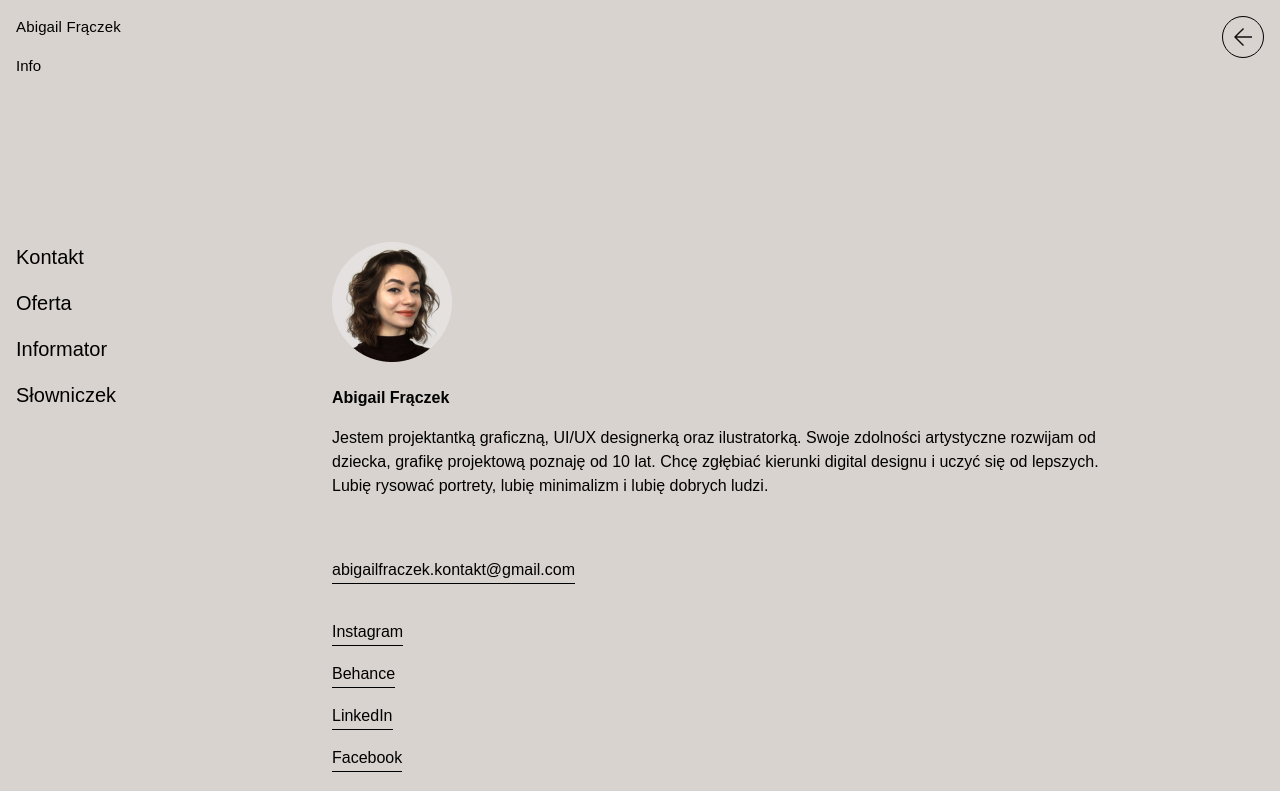
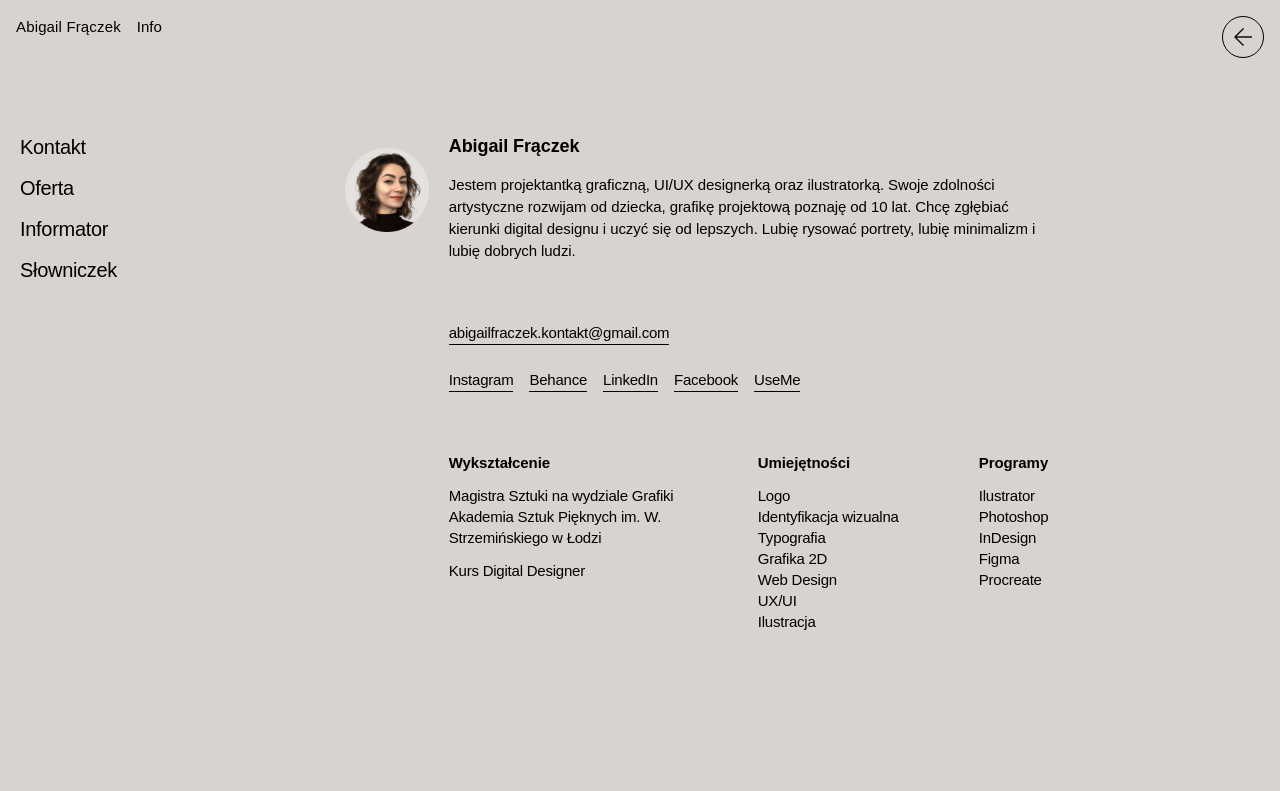
Before and after one commit to Mrbabet/Abigail-fraczek-portfolio, a React (Vite) app: page /info in a window 1280 px wide. Shown: the top 791 px of the page. Built offline with nearby package versions, Linux system fonts and the light colour scheme.

Commit message:
Added raw text to Info Kontakt section

```diff
--- a/src/components/Breadcrumb/breadcrumbStyles.scss
+++ b/src/components/Breadcrumb/breadcrumbStyles.scss
@@ -2,7 +2,11 @@
   display: flex;
   flex-direction: column;
   justify-content: flex-start;
-  gap: 1rem;
+
+  @media screen and (min-width: 820px) {
+    flex-direction: row;
+    gap: 1rem;
+  }
 }
 .breadcrumbs {
   display: flex;
--- a/src/components/Footer/FooterStyles.scss
+++ b/src/components/Footer/FooterStyles.scss
@@ -4,6 +4,7 @@
   align-items: center;
   padding-inline: 20px;
   padding-bottom: 20px;
+  margin-top: auto;
 
   a {
     text-decoration: none;
--- a/src/components/InfoComponents/Contact/Contact.jsx
+++ b/src/components/InfoComponents/Contact/Contact.jsx
@@ -2,19 +2,24 @@ import Avatar from "../../../assets/images/Photo.png";
 
 const Contact = () => {
   return (
-    <div className="info-components">
+    <>
+      <div className="designer__avatar-desktop">
+        <img src={Avatar} alt="" />
+      </div>
       <div className="designer">
         <div className="designer__avatar">
           <img src={Avatar} alt="" />
         </div>
+        <div className="designer-text">
           <div className=" designer__name bold">Abigail Frączek</div>
           <p className="designer__description">
             Jestem projektantką graficzną, UI/UX designerką oraz ilustratorką.
             Swoje zdolności artystyczne rozwijam od dziecka, grafikę projektową
-          poznaję od 10 lat. Chcę zgłębiać kierunki digital designu i uczyć się
-          od lepszych. Lubię rysować portrety, lubię minimalizm i lubię dobrych
-          ludzi.
+            poznaję od 10 lat. Chcę zgłębiać kierunki digital designu i uczyć
+            się od lepszych. Lubię rysować portrety, lubię minimalizm i lubię
+            dobrych ludzi.
           </p>
+        </div>
       </div>
       <div className="links">
         <ul>
@@ -28,6 +33,7 @@ const Contact = () => {
           <li>UseMe</li>
         </ul>
       </div>
+      <div className="flex-row">
         <div className="education">
           <div className="education__header bold">Wykształcenie</div>
           <p className="education__description">
@@ -61,6 +67,7 @@ const Contact = () => {
           </ul>
         </div>
       </div>
+    </>
   );
 };
 
--- a/src/components/InfoComponents/Contact/contactStyles.scss
+++ b/src/components/InfoComponents/Contact/contactStyles.scss
@@ -1,41 +1,98 @@
-.designer,
-.link,
-.education,
-.skills,
-.programs {
-  grid-column: 1 / span 4;
-  @media screen and (min-width: 820px) {
-  }
-}
 .bold {
   font-weight: bold;
+  font-size: 15px;
+  line-height: 21px;
+  letter-spacing: -0.005em;
 }
+
 .designer {
+  grid-column: 1/5;
   margin-bottom: 60px;
+  margin-top: 120px;
+
+  @media screen and (min-width: 820px) {
+    grid-column: 3/8;
+    margin-top: 165px;
+  }
+  @media screen and (min-width: 1280px) {
+    display: flex;
+    grid-column: 5/11;
+    margin-top: 77px;
+  }
   .designer__avatar {
     margin-bottom: 24px;
+    @media screen and (min-width: 1280px) {
+      display: none;
+      img {
+        width: 84px;
+        height: 84px;
+      }
+    }
   }
   .designer__name {
     margin-bottom: 16px;
+    font-size: 18px;
+    line-height: 23px;
+    letter-spacing: -0.005em;
+  }
+  .designer__description {
+    font-size: 15px;
+    line-height: 22px;
+    letter-spacing: -0.005em;
+  }
+}
+.designer__avatar-desktop {
+  display: none;
+  @media screen and (min-width: 1280px) {
+    grid-column: 4/5;
+    display: flex;
+    justify-content: flex-end;
+    align-items: center;
+
+    img {
+      width: 84px;
+      height: 84px;
+    }
   }
 }
 .links {
+  grid-column: 1/4;
   margin-bottom: 60px;
   display: flex;
   flex-direction: column;
   gap: 36px;
+
+  @media screen and (min-width: 820px) {
+    gap: 24px;
+    grid-column: 3/8;
+  }
+
+  @media screen and (min-width: 1280px) {
+    grid-column: 5/11;
+    display: flex;
+  }
+
   ul {
     list-style: none;
     li {
       padding-bottom: 1px;
       border-bottom: 1px solid black;
       width: fit-content;
+      font-size: 15px;
+      line-height: 21px;
+      letter-spacing: -0.005em;
+      @media screen and (min-width: 820px) {
+        letter-spacing: -0.015em;
+      }
     }
   }
   .social-media {
     display: flex;
     flex-direction: column;
     gap: 16px;
+    @media screen and (min-width: 820px) {
+      flex-direction: row;
+    }
   }
 }
 .education,
@@ -49,3 +106,50 @@
     list-style: none;
   }
 }
+.education__description {
+  width: 229px;
+  font-size: 15px;
+  line-height: 21px;
+  letter-spacing: -0.005em;
+  @media screen and (min-width: 820px) {
+    letter-spacing: -0.015em;
+  }
+}
+.skills {
+  ul {
+    li {
+      font-size: 15px;
+      line-height: 21px;
+      letter-spacing: -0.005em;
+      @media screen and (min-width: 820px) {
+        letter-spacing: -0.015em;
+      }
+    }
+  }
+}
+.programs {
+  ul {
+    li {
+      font-size: 15px;
+      line-height: 21px;
+      letter-spacing: -0.005em;
+      @media screen and (min-width: 820px) {
+        letter-spacing: -0.015em;
+      }
+    }
+  }
+}
+
+.flex-row {
+  grid-column: 1/4;
+  @media screen and (min-width: 820px) {
+    gap: 24px;
+    grid-column: 3/8;
+  }
+
+  @media screen and (min-width: 1280px) {
+    display: flex;
+    gap: 80px;
+    grid-column: 5/11;
+  }
+}
--- a/src/pages/info/infoStyles.scss
+++ b/src/pages/info/infoStyles.scss
@@ -2,46 +2,46 @@
   min-height: 100vh;
   display: flex;
   flex-direction: column;
-  justify-content: space-between;
 }
-.sub-nav-container {
-  grid-column: 1 / span 4;
-  @media screen and (min-width: 820px) {
-    grid-column: 1 / 2;
-  }
-}
+
 .grid-container {
   margin-inline: 16px;
   display: grid;
   grid-template-columns: repeat(4, 1fr);
   column-gap: 16px;
+  margin-bottom: 120px;
   @media screen and (min-width: 820px) {
     grid-template-columns: repeat(8, 1fr);
     column-gap: 16px;
   }
-}
-.info-components {
-  grid-column: 1 / span 4;
-  margin-top: 120px;
-  @media screen and (min-width: 820px) {
-    grid-column: 3/8;
-    margin-top: 165px;
+  @media screen and (min-width: 1280px) {
+    grid-template-columns: repeat(12, 1fr);
+    margin-inline: 20px;
+    column-gap: 20px;
   }
 }
 .sub-nav-container {
   display: flex;
   justify-content: flex-start;
   margin-top: 97px;
+  grid-column: 1 / span 4;
 
   @media screen and (min-width: 820px) {
+    grid-column: 1 / 2;
     margin-top: 165px;
   }
+  @media screen and (min-width: 1280px) {
+    grid-column: 1 / 2;
+    margin-top: 77px;
+  }
 }
+
 .sub-nav {
   display: flex;
   flex-direction: column;
   gap: 24px;
   justify-content: flex-start;
+
   @media screen and (min-width: 820px) {
     gap: 16px;
   }
@@ -55,6 +55,12 @@
     text-align: left;
     @media screen and (min-width: 820px) {
       font-size: 20px;
+      font-weight: 400;
+      line-height: 25px;
+      letter-spacing: -0.015em;
+    }
+    @media screen and (min-width: 820px) {
+      font-size: 20px;
     }
   }
 }
```
Lines whose indentation alone changed are shown as unchanged.
